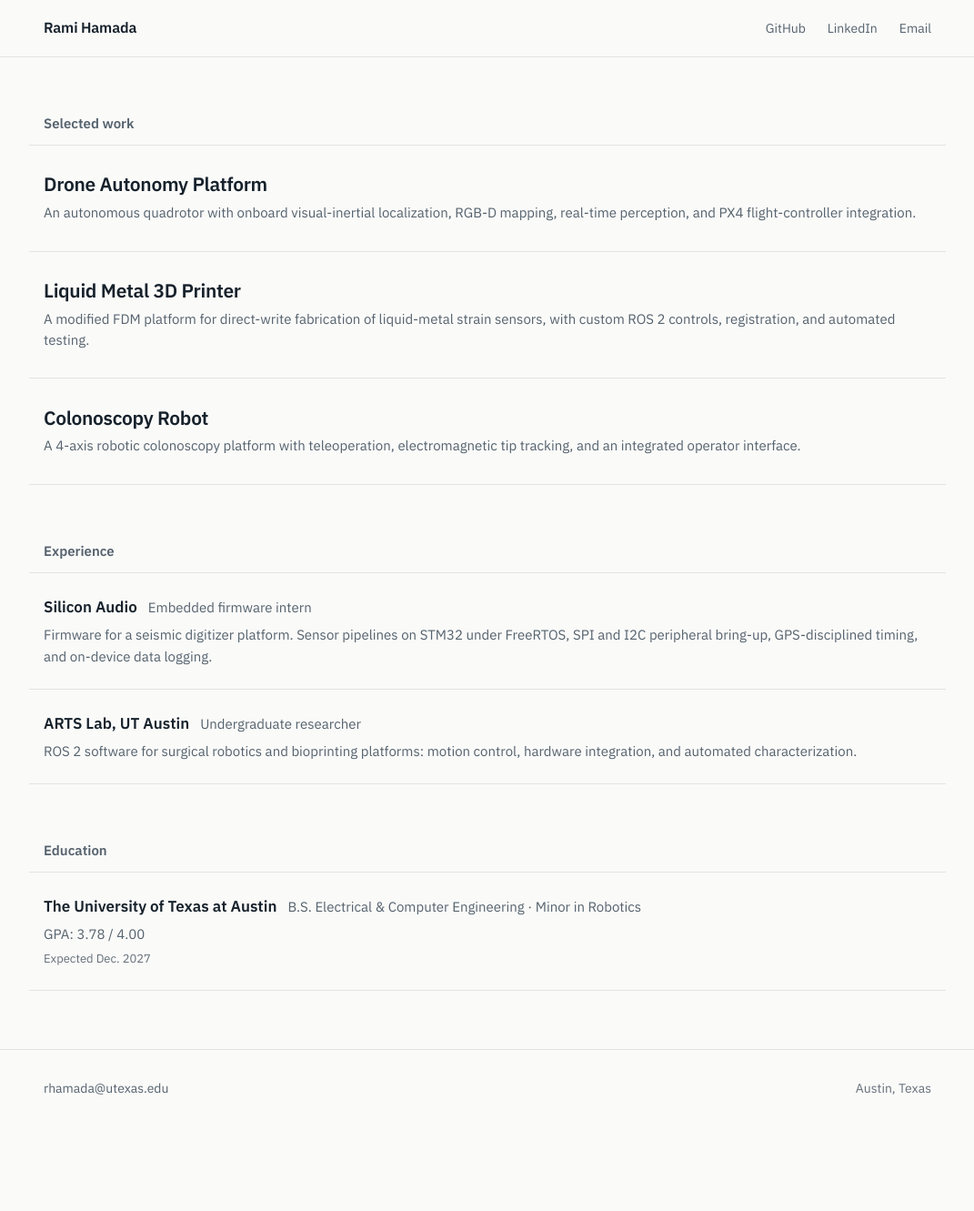
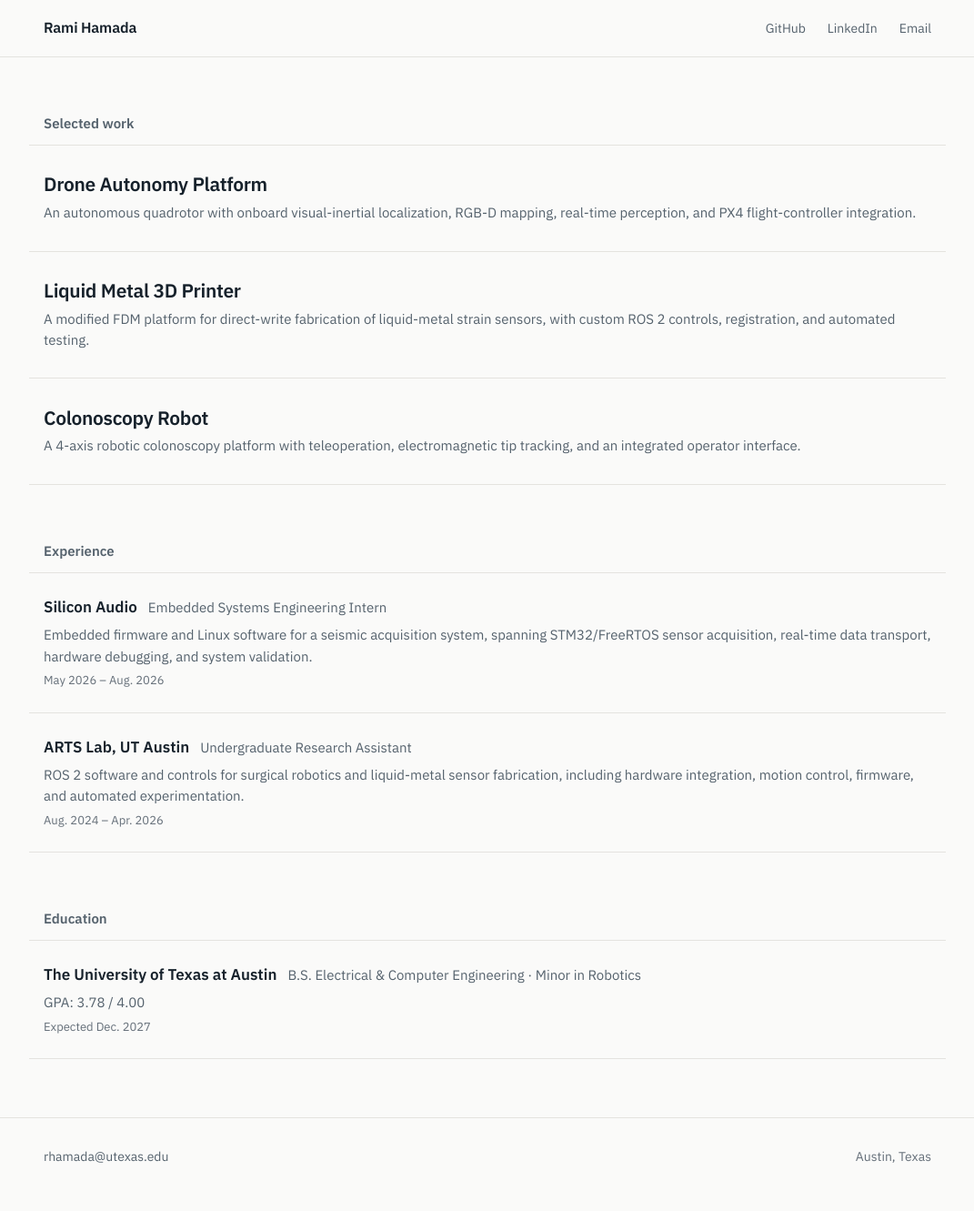
Before and after one commit to ramihmda/ramihamada-portfolio, a Jekyll site: the page built from index.md, in a window 1280 px wide. Shown: the whole page at 91% size, without its empty margins (104-1175 px from the left). Built offline with Jekyll 4.4.1, drawn with Linux system fonts in a browser that asks for light colours; before the commit the page ends 1256 px from its top, so only the background shows below that.

Commit message:
Update experience.yml

```diff
--- a/_data/experience.yml
+++ b/_data/experience.yml
@@ -1,15 +1,17 @@
-# Add a `period:` line to either entry when you want dates shown,
-# e.g.  period: "May 2025 to present"
+# Experience
 
 - org: Silicon Audio
-  title: Embedded firmware intern
+  title: Embedded Systems Engineering Intern
+  period: "May 2026 – Aug. 2026"
   detail: >-
-    Firmware for a seismic digitizer platform. Sensor pipelines on STM32 under
-    FreeRTOS, SPI and I2C peripheral bring-up, GPS-disciplined timing, and
-    on-device data logging.
+    Embedded firmware and Linux software for a seismic acquisition system,
+    spanning STM32/FreeRTOS sensor acquisition, real-time data transport,
+    hardware debugging, and system validation.
 
 - org: ARTS Lab, UT Austin
-  title: Undergraduate researcher
+  title: Undergraduate Research Assistant
+  period: "Aug. 2024 – Apr. 2026"
   detail: >-
-    ROS 2 software for surgical robotics and bioprinting platforms: motion
-    control, hardware integration, and automated characterization.
+    ROS 2 software and controls for surgical robotics and liquid-metal sensor
+    fabrication, including hardware integration, motion control, firmware,
+    and automated experimentation.
```
